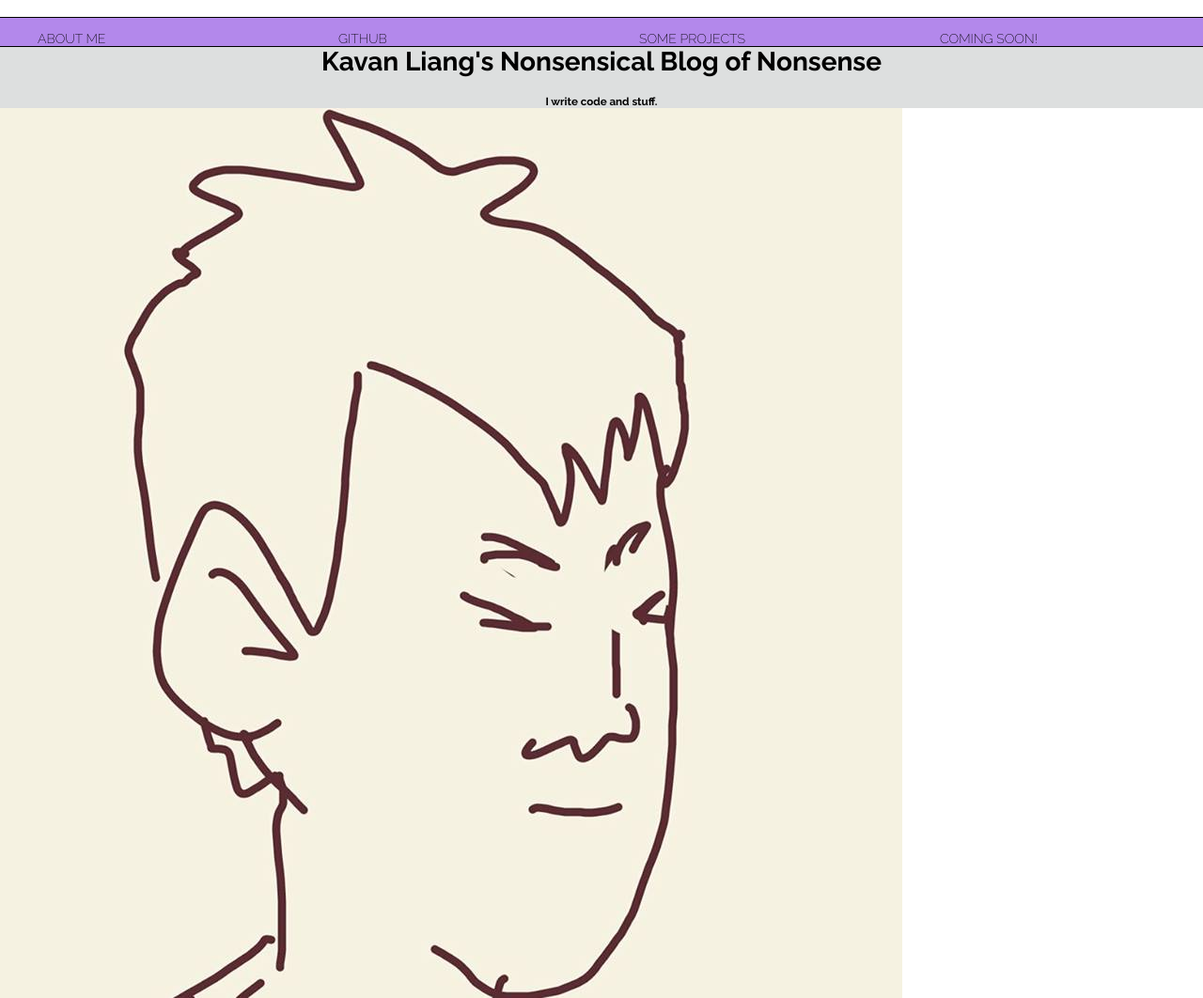
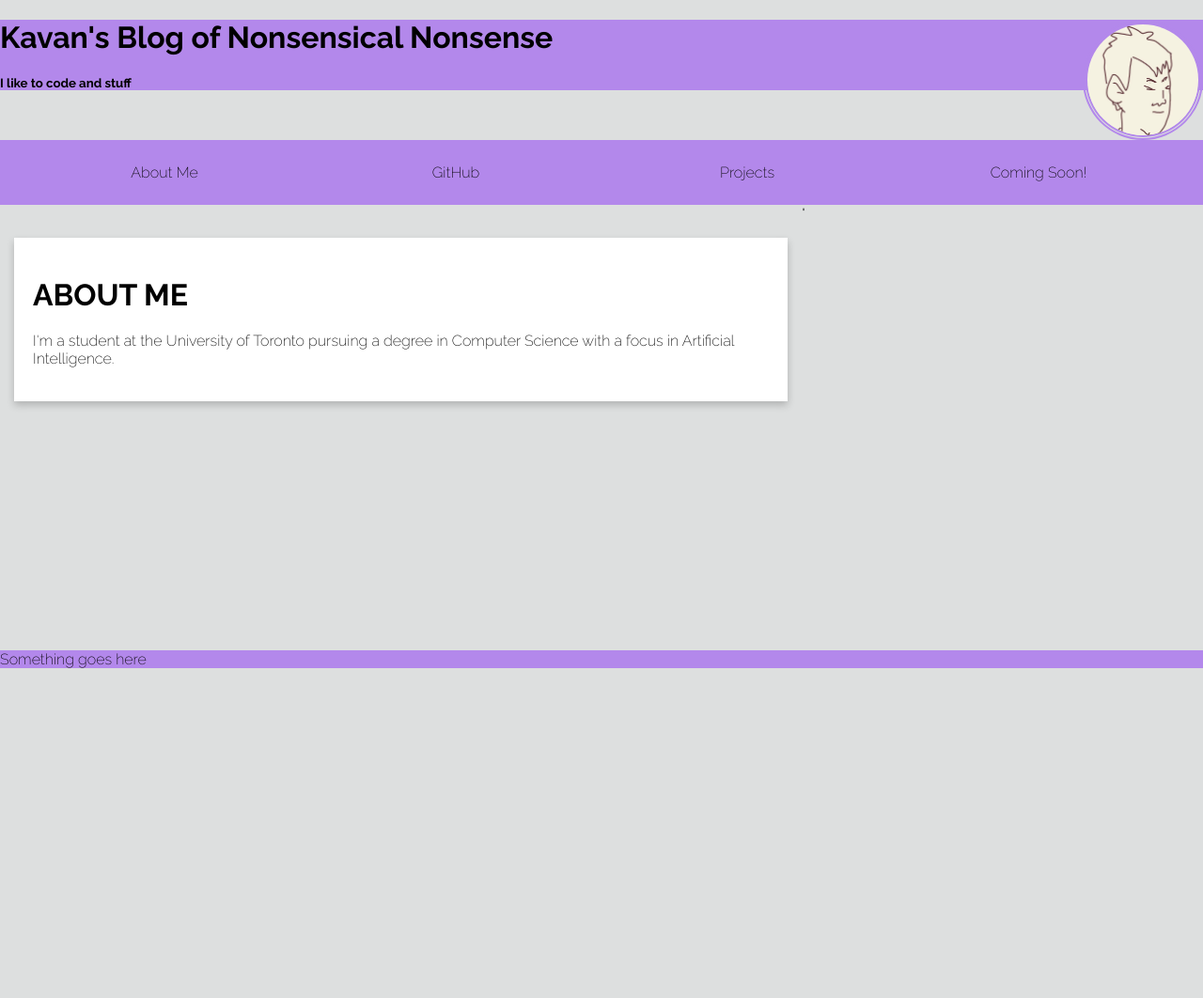
Before and after one commit to KavanLiang/KavanLiang.github.io, a plain HTML site: page index.html in a window 1280 px wide. Shown: the top 1062 px of the page at 94% size. After the commit the page ends 800 px from the top, so only its background shows below. Drawn offline with Linux system fonts and the light colour scheme.

Commit message:
Another cosmetic revamp.

```diff
--- a/index.html
+++ b/index.html
@@ -1,30 +1,38 @@
 <!DOCTYPE html>
+<html lang="en">
 <html>
 	<head>
 		<title>Kavan's Blog</title>
+		<meta charset="utf-8">
+		<meta name="viewport" content="width=device-width, initial-scale=1">
 		<link href="https://fonts.googleapis.com/css?family=Amatic+SC|Raleway:100,200,600,700" rel="stylesheet">
 	  <link rel="stylesheet" type="text/css" href="style.css">
 	</head>
+
 	<body>
-
-		<header>
-			<ul>
-				<li>About Me</li>
-				<li>GitHub</li>
-				<li>Some Projects</li>
-				<li>Coming Soon!</li>
-			</ul>
-		</header>
-
-		<div class="welcome">
-			<h1>Kavan Liang's Nonsensical Blog of Nonsense</hi>
-			<h5>I write code and stuff.</h5>
+		<div class="header">
+			<img src="./Images/Kavan's Portrait.jpg" id="portrait">
+			<h1> Kavan's Blog of Nonsensical Nonsense</h1>
+			<h5> I like to code and stuff </h5>
 		</div>
 
-		</div class="card">
-			<img src="./Images/Kavan's Portrait.jpg">
-			<h1><strong>ABOUT ME<strong></h1>
-				<p>I'm a student at the University of Toronto pursuing a degree in Computer Science with a focus in Artificial Intelligence.</p>
+		<div class="navigation-bar">
+			<a href="#top">About Me</a>
+			<a href="https://github.com/KavanLiang/" target="_blank">GitHub</a>
+			<a href="#top">Projects</a>
+			<a href="#top">Coming Soon!</a>
+		</div>
+
+		<div class="row">
+			<div class="left-column">
+				<div class="card">
+					<h1><strong>ABOUT ME</strong></h1>
+					<p>I'm a student at the University of Toronto pursuing a degree in Computer Science with a focus in Artificial Intelligence.</p>
+				</div>
+			</div>"
+			<div class="right-column">
+
+			</div>
 		</div>
 
 		<footer>
--- a/style.css
+++ b/style.css
@@ -1,68 +1,76 @@
-body {
-  background-color: white;
-  font-family: 'Raleway', sans-serif;
-  font-size: 14px;
-  margin: 0 auto;
+* {
+  box-sizing: border-box;
+  font-family: "Raleway", sans-serif;
 }
 
-header {
+body {
+  margin: 0;
+  background-color: #DDDFDF;
+}
+
+.header {
   background-color: #B388EB;
-  z-index: 3;
-  position: fixed;
-  text-transform: uppercase;
-  outline: 1px solid black;
+}
+
+.navigation-bar {
+  overflow: hidden;
+  background-color: #B388EB;
+  padding: 20px;
   width: 100%;
 }
 
-li:hover {
-  color: white;
-}
-
-ul {
-  width: 100%;
-  list-style-type: none;
-}
-
-li {
+.navigation-bar a {
+  float: left;
+  display: block;
+  text-align: center;
+  padding: 5px 15px;
+  text-decoration: none;
   float: left;
   width: 25%;
-}
-
-.welcome {
-  background-color: #DDDFDF;
-  text-align: center;
-  position: relative;
-  padding: 10;
-  top: 30px;
+  color: black;
 }
 
 #portrait {
+  width: 10%;
   border-radius: 100%;
+  border: thick double #B388EB;
+  float: right;
+}
+
+.left-column {
+  float: left;
+  width: 66.66%;
+  padding: 15px;
+}
+
+.right-column {
+  float: right;
+  width 33.33%;
+  padding: 15px;
 }
 
 .card {
-  background-color: #DDDFDF;
-  padding: auto;
-  margin-top: 50px;
+  margin-top: 20px;
+  padding: 20px;
+  background-color: white;
   box-shadow: 0 4px 8px 0 rgba(0,0,0,0.2);
   transition: 0.3s;
-  border-radius: 5px;
-}
-
-.card img {
-  float: right;
-  height: 250;
-  width: 250;
-  border: thick double #7389AE;
 }
 
 .card:hover {
-  box-shadow: 0 8px 16px 0 rgba(0,0,0,0.2);
+  box-shadow: box-shadow: 0 16px 32px 0 rgba(0,0,0,0.4);
 }
 
+.row:after {
+    content: "";
+    display: table;
+    clear: both;
+}
+
+a:hover {
+  color: white;
+}
 footer {
-  padding: 20px;
-  text-align: center;
+  margin-top: 250px;
   background: #B388EB;
-  margin-top: 50px;
 }
```
